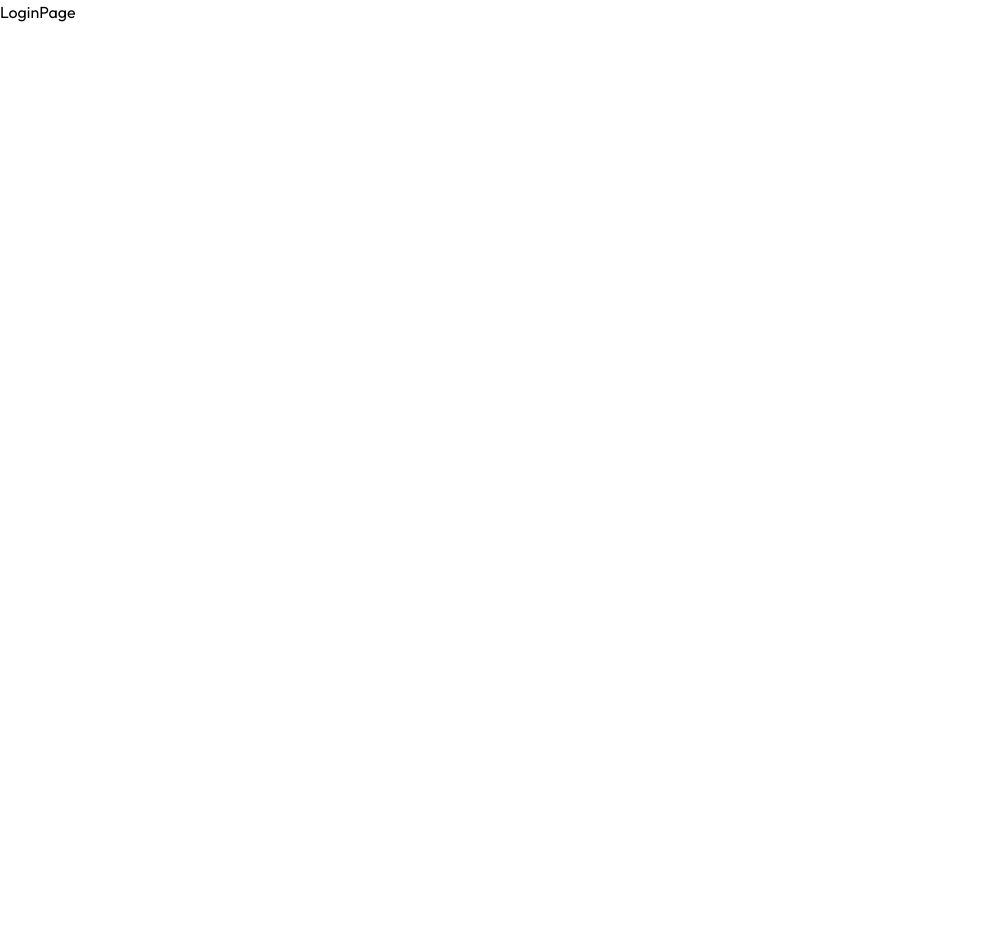
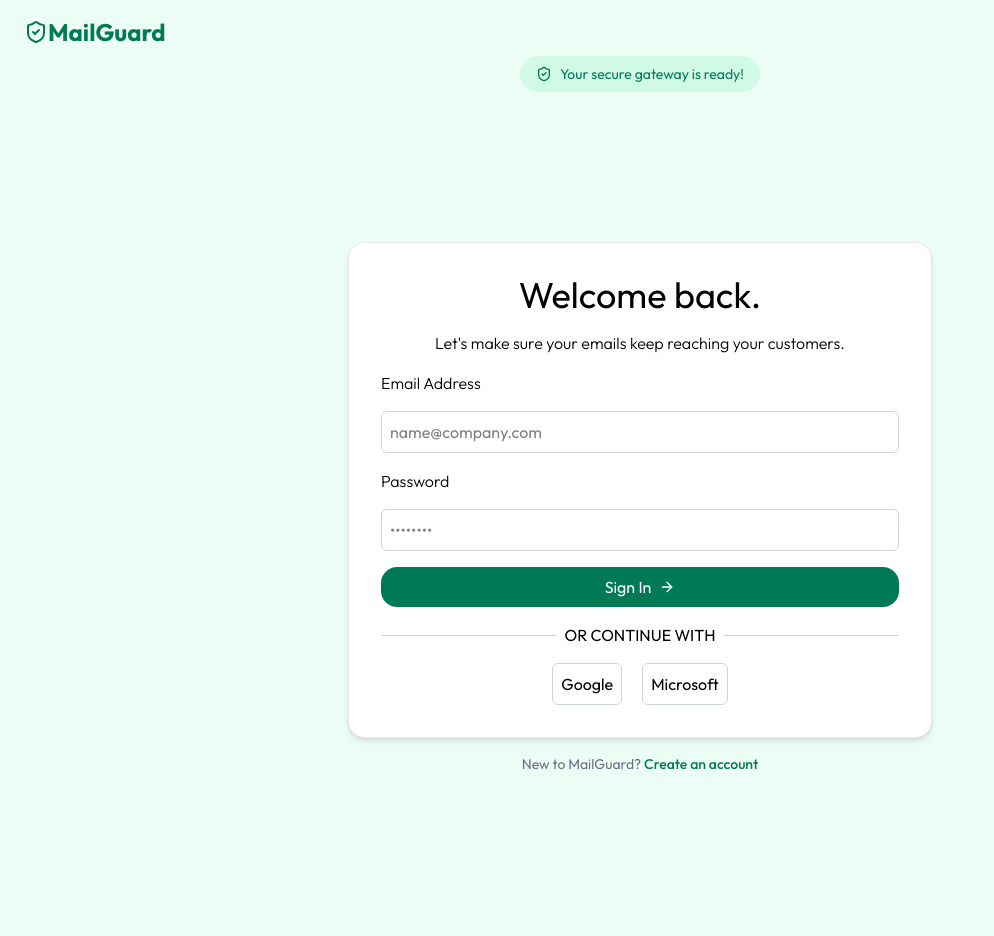
Before and after one commit to I-am-Tofunmi/MailGuard, a React (Vite) app in the folder client/: page /login in a window 1280 px wide. Shown: the top 936 px of the page, without its empty margins (0-994 px from the left). Before the commit the page ends 800 px from the top, so only its background shows below. Built offline with nearby package versions, Linux system fonts and the light colour scheme.

Commit message:
feat: build Login page with form, OAuth buttons and footer

```diff
--- a/client/src/pages/LoginPage.jsx
+++ b/client/src/pages/LoginPage.jsx
@@ -1,5 +1,51 @@
+import { ArrowRight, ShieldCheck } from "lucide-react"
+import Footer from "../components/Footer"
 function LoginPage () {
-    return <div>LoginPage</div>
+    return (
+        <>
+        <header className="flex flex-col gap-2 w-full bg-emerald-50 px-6 py-4">
+            <h2 className="text-2xl font-bold text-emerald-700 flex items-center self-start"><ShieldCheck className="w-6 h-6" /> MailGuard</h2>
+            <p className="bg-emerald-100 text-emerald-700 text-sm px-4 py-2 rounded-full flex items-center gap-2 self-center"><ShieldCheck className="w-4 h-4" /> Your secure gateway is ready!</p>
+        </header>
+
+        <section className="flex flex-col gap-4 items-center justify-center min-h-screen bg-emerald-50">
+            <div>
+                <form className="flex flex-col gap-4 bg-white border border-gray-200 p-8 rounded-2xl shadow-md w-146">
+                    <h1 className="text-4xl text-center justify-center">Welcome back.</h1>
+                    <p className="text-center justify-between font-light">Let's make sure your emails keep reaching your customers.</p>
+                    <label className="font-light">Email Address</label>
+                    <input className="border border-gray-300 p-2 rounded-md" type="email" placeholder="name@company.com" />
+                    <label className="font-light">Password</label>
+                    <input className="border border-gray-300 p-2 rounded-md" type="password" placeholder="••••••••" />
+                    <button className="bg-emerald-700 text-white p-2 rounded-2xl hover:bg-emerald-600 flex items-center justify-center gap-2" type="submit">Sign In<ArrowRight className="w-4 h-4" /></button>
+                    <div className="flex items-center gap-2">
+                        <hr className="flex-1 border-gray-300" />
+                        <span className="text-center">OR CONTINUE WITH</span>
+                        <hr className="flex-1 border-gray-300" />
+                    </div>
+                    <div className="flex gap-5 justify-center">
+                    <button className="border border-gray-300 p-2 rounded-md" type="button">Google</button>
+                    <button className="border border-gray-300 p-2 rounded-md" type="button">Microsoft</button>
+                    </div>
+                </form>
+            </div>
+            <p className="text-sm text-gray-500 text-center">
+                New to MailGuard? <a href="/register" className="text-emerald-700 font-medium">Create an account</a>
+            </p>
+
+        </section>
+
+        <footer className="flex flex-row justify-around p-6 bg-emerald-50">
+                <p>@ 2026 MailGuard Security. Assisted Clarity for Email.</p>
+                <ul className="flex gap-4 list-none">
+                    <li><a href="">Privacy Policy</a></li>
+                    <li><a href="">Support</a></li>
+                </ul>
+                <div className=""></div>
+        </footer>
+        </>
+
+            )
 }
 
 export default LoginPage
```
